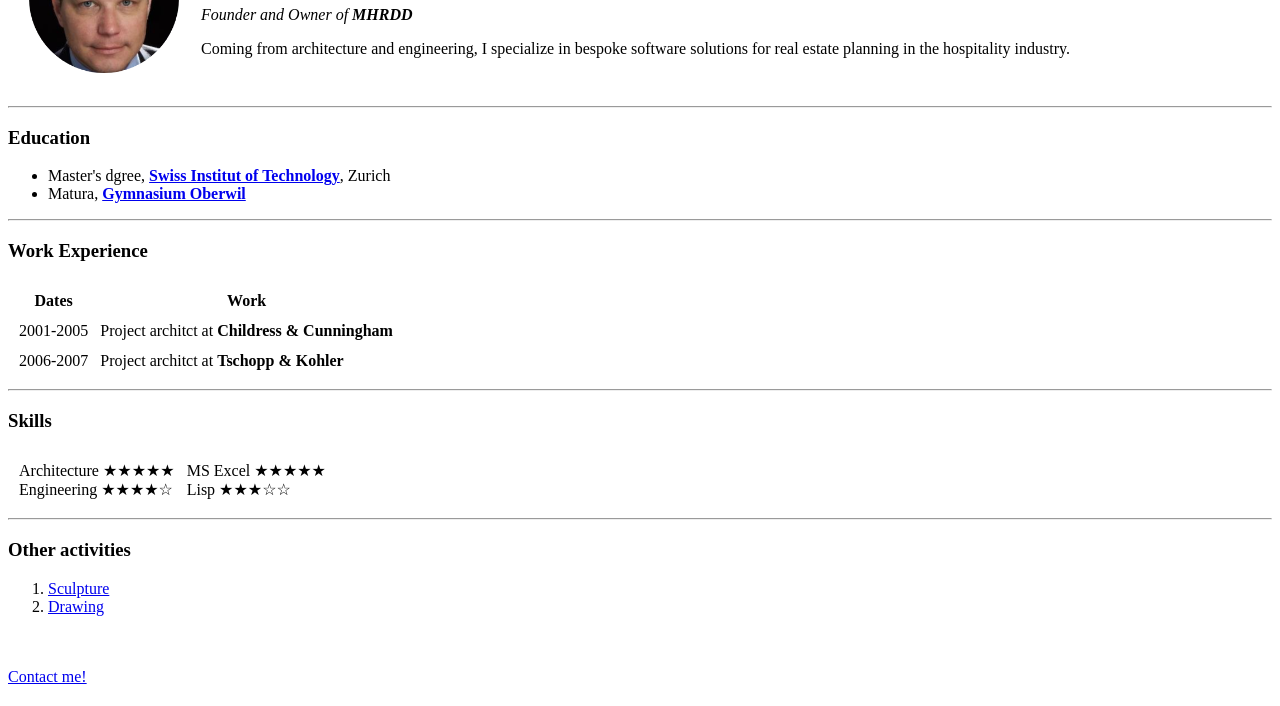
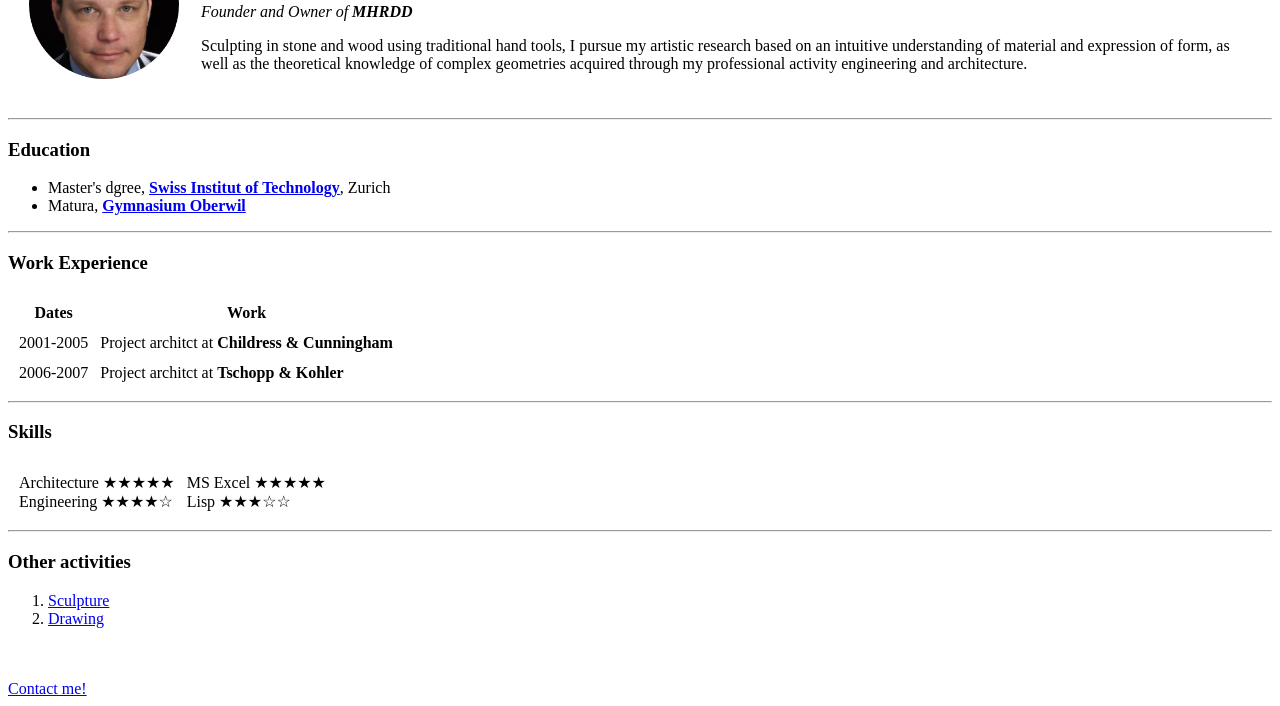
Before and after one commit to michael-mhrdd/cv, a plain HTML site: page index.html in a window 1280 px wide. Shown: the part 106-812 px from the top of the page. Drawn offline with Linux system fonts and the light colour scheme.

Commit message:
Update index.html

```diff
--- a/index.html
+++ b/index.html
@@ -13,7 +13,7 @@
     <td>
       <h1>Michael Hasse</h1>
       <p><em>Founder and Owner of <strong>MHRDD</strong></em></p>
-      <p>Coming from architecture and engineering, I specialize in bespoke software solutions for real estate planning in the hospitality industry.</p>
+      <p>Sculpting in stone and wood using traditional hand tools, I pursue my artistic research based on an intuitive understanding of material and expression of form, as well as the theoretical knowledge of complex geometries acquired through my professional activity engineering and architecture.</p>
     </td>
   </table>
   <hr>
```
